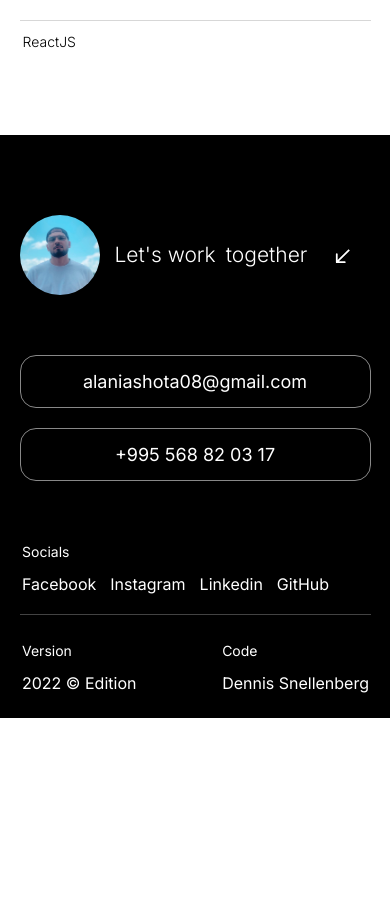
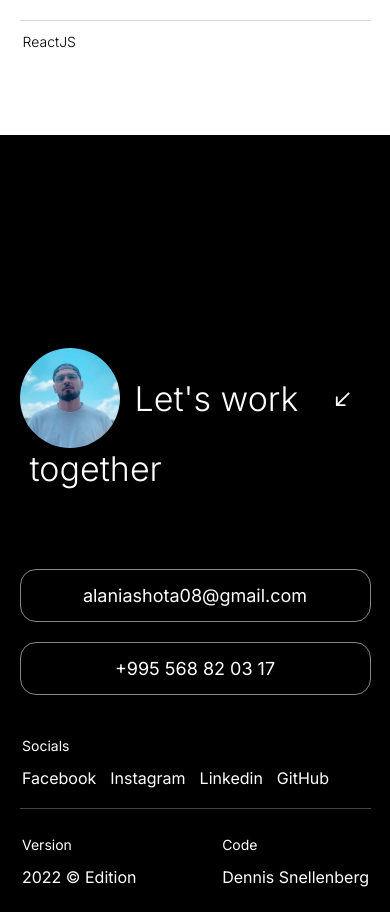
Before and after one commit to AlaniaShota/Portfolio, a React (Vite) app: page /work in a window 390 px wide. Shown: the part 3104-4016 px from the top of the page. Before the commit the page ends 3822 px from the top, so only its background shows below. Built offline with nearby package versions, Linux system fonts and the light colour scheme.

Commit message:
added responsive

```diff
--- a/src/components/contact/Contact.scss
+++ b/src/components/contact/Contact.scss
@@ -159,9 +159,7 @@ a {
                     color: white !important;
                 }
             }
-
         }
-
     }
 }
 
@@ -289,7 +287,6 @@ a {
                 }
             }
         }
-
     }
 
     a {
@@ -299,30 +296,36 @@ a {
 
 @media(max-width:435px) {
     .contact {
+        height: 70vh;
+        justify-content: center;
+
         .contact-body {
-            padding-top: 80px;
+            padding: 30px 0px;
+            height: 100%;
+            justify-content: flex-end;
 
             .contact-section-title {
                 border-bottom: none;
-                padding-bottom: 30px;
-                flex-direction: row;
-                align-items: center;
+                padding-bottom: 0px;
+                // flex-direction: row;
+                align-items: flex-start;
+                margin: 0 0 80px 0;
 
                 .contact-span-content-img {
 
                     .img-contact-section {
-                        width: 80px;
-                        height: 80px;
+                        width: 100px;
+                        height: 100px;
                     }
 
                     .contact-section-description-title {
                         padding-left: 15px;
-                        font-size: 21px;
+                        font-size: 34px;
                     }
                 }
 
                 .contact-section-secondary-description-title {
-                    font-size: 21px;
+                    font-size: 34px;
                     margin: 0px 10px;
                 }
 
@@ -336,7 +339,7 @@ a {
                 align-items: flex-start;
                 flex-direction: column;
                 gap: 20px;
-                margin: 30px 0 50px 0;
+                margin: 0;
             }
         }
     }
--- a/src/components/projects/ImgProject.jsx
+++ b/src/components/projects/ImgProject.jsx
@@ -10,7 +10,7 @@ export const ImgProject = ({ data, categoryFilter }) => {
     <div className="project-img-content mob-project">
       {displayedProject.map((item) => (
         <div key={item.id} className="project-img-section">
-          <Link to={item.title}>
+          <Link to={`/work/${item.title}`}>
             <div
               className="project-img-content-img "
               style={{ background: item.color }}
--- a/src/components/projects/Projects.jsx
+++ b/src/components/projects/Projects.jsx
@@ -97,7 +97,9 @@ export const Projects = ({ marginTop, data, categoryFilter }) => {
   if (isSmallScreen) {
     return (
       <div className="mob-projects-container">
+        {/* <Link to={`/work/${data.title}`}> */}
         <ImgProject data={displayedProject} />
+        {/* </Link> */}
       </div>
     );
   } else {
```
